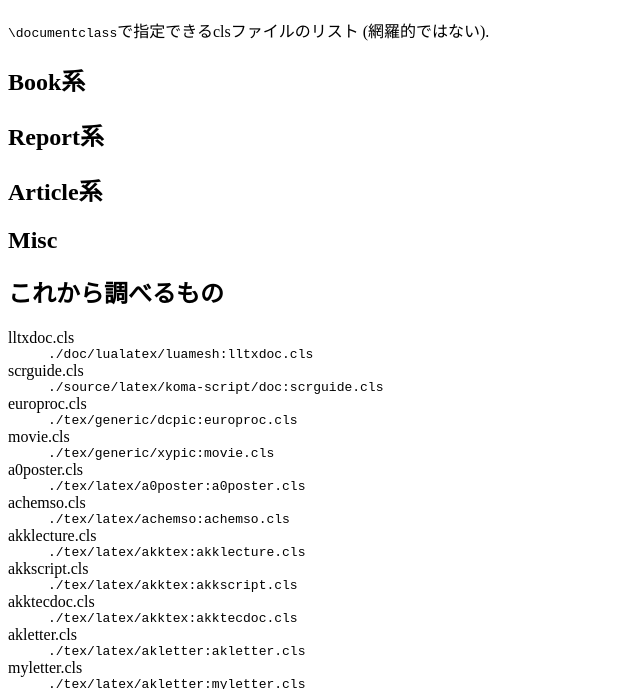
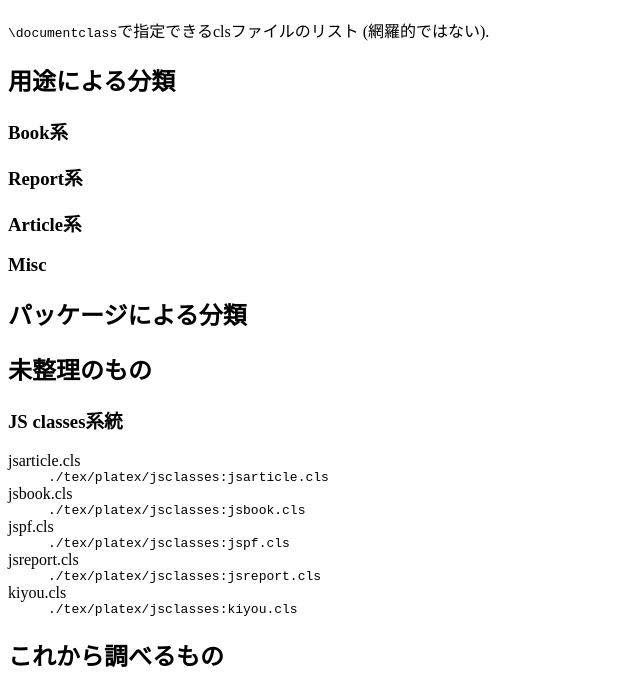
Before and after one commit to a175/latexclassfiles, a plain HTML site: page docs/index.html in a window 1280 px wide. Shown: the part 57-746 px from the top of the page, without its empty margins (0-640 px from the left). Drawn offline with Linux system fonts and the light colour scheme.

Commit message:
framework

```diff
--- a/docs/index.html
+++ b/docs/index.html
@@ -7,29 +7,43 @@
 <h1>LaTeXのdocument classのリスト.</h1>
 <p><code>\documentclass</code>で指定できるclsファイルのリスト (網羅的ではない).</p>
 
-<h2>Book系</h2>
+<h2>用途による分類</h2>
+<h3>Book系</h3>
 <dl>
+</dl>
 
+<h3>Report系</h3>
+<dl>
 </dl>
 
 
-<h2>Report系</h2>
+<h3>Article系</h3>
 <dl>
-
 </dl>
 
-
-<h2>Article系</h2>
+<h3>Misc</h3>
 <dl>
-
 </dl>
 
-<h2>Misc</h2>
+<h2>パッケージによる分類</h2>
+<h2>未整理のもの</h2>
+<h3>JS classes系統</h3>
 <dl>
+  <dt>jsarticle.cls</dt>
+    <dd><code>./tex/platex/jsclasses:jsarticle.cls</code></dd>
 
+  <dt>jsbook.cls</dt>
+    <dd><code>./tex/platex/jsclasses:jsbook.cls</code></dd>
+
+  <dt>jspf.cls</dt>
+    <dd><code>./tex/platex/jsclasses:jspf.cls</code></dd>
+
+  <dt>jsreport.cls</dt>
+    <dd><code>./tex/platex/jsclasses:jsreport.cls</code></dd>
+
+  <dt>kiyou.cls</dt>
+    <dd><code>./tex/platex/jsclasses:kiyou.cls</code></dd>
 </dl>
-
-
 
 <h2>これから調べるもの</h2>
 <dl>
@@ -762,21 +776,6 @@
   <dt>treport.cls</dt>
     <dd><code>./tex/platex/base:treport.cls</code></dd>
 
-  <dt>jsarticle.cls</dt>
-    <dd><code>./tex/platex/jsclasses:jsarticle.cls</code></dd>
-
-  <dt>jsbook.cls</dt>
-    <dd><code>./tex/platex/jsclasses:jsbook.cls</code></dd>
-
-  <dt>jspf.cls</dt>
-    <dd><code>./tex/platex/jsclasses:jspf.cls</code></dd>
-
-  <dt>jsreport.cls</dt>
-    <dd><code>./tex/platex/jsclasses:jsreport.cls</code></dd>
-
-  <dt>kiyou.cls</dt>
-    <dd><code>./tex/platex/jsclasses:kiyou.cls</code></dd>
-
   <dt>ujarticle.cls</dt>
     <dd><code>./tex/uplatex/base:ujarticle.cls</code></dd>
 
```
